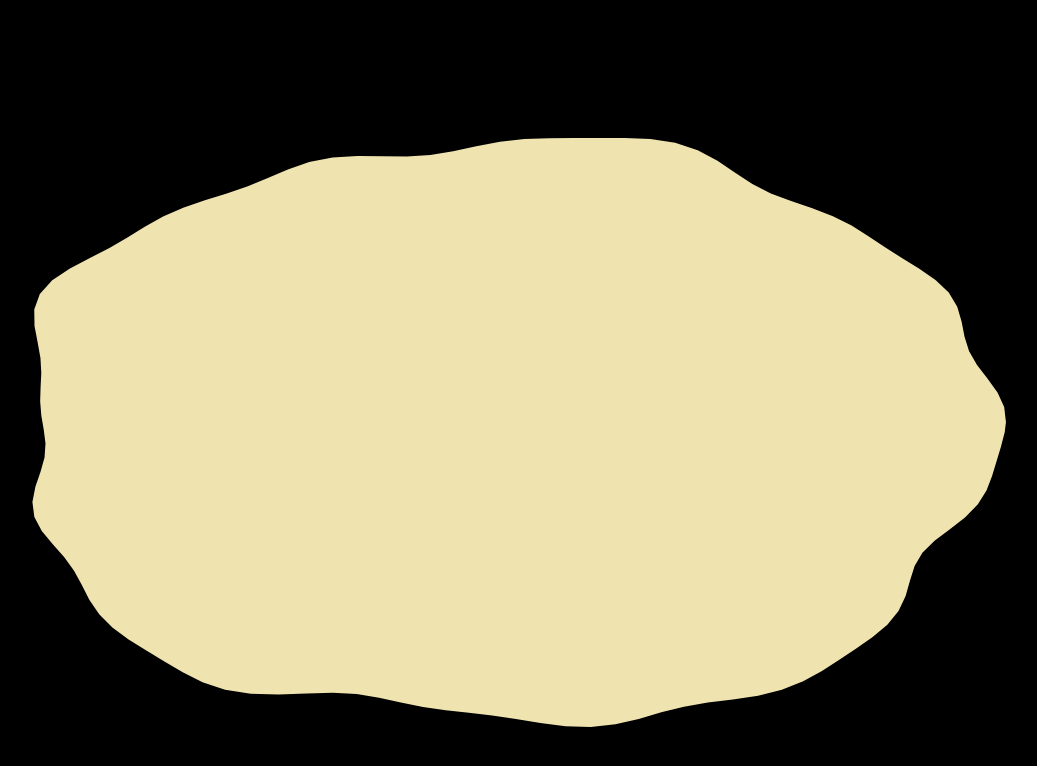
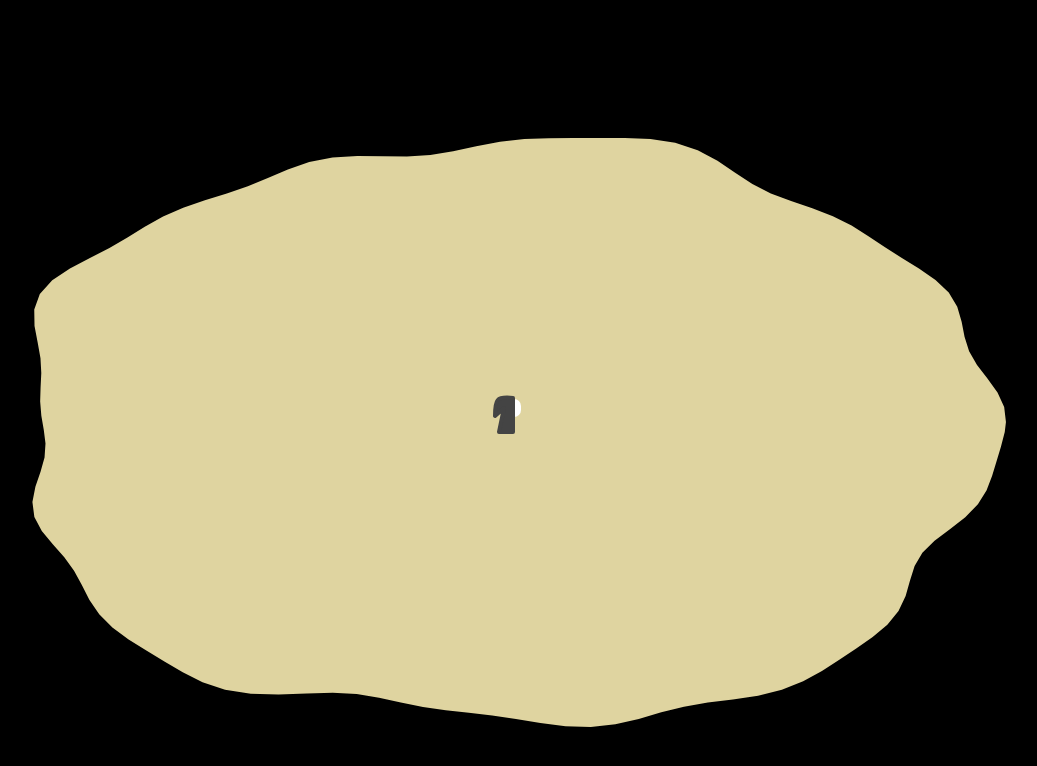
Before and after one commit to arikwex/soula-cola, a website: page index.html in a window 1280 px wide. Shown: the whole page, without its empty margins (134-1171 px from the left). Drawn offline with Linux system fonts and the light colour scheme; animation ran at ten frames a second.

Commit message:
Cute lil guy

```diff
--- a/index.html
+++ b/index.html
@@ -171,6 +171,7 @@
       return audioBuffer;
     }
     async function init() {
+      return;
       attackSound = await generate(0.2, (i) => {
         return 0.05 * saw(i / (0.3 - 220 * Math.exp(-i / 500)));
       });
@@ -429,10 +430,12 @@
   var audio_default = Audio;
 
   // src/color.js
-  var TAN = "#EFE4B0";
+  var WHITE = "#FFFFFF";
+  var GRAY = "#444444";
+  var TAN = "#DFD4A0";
 
   // src/arena.js
-  function Arena(cx, cy, dmg, color) {
+  function Arena() {
     let anim = 0;
     function render(ctx2) {
       ctx2.fillStyle = TAN;
@@ -458,9 +461,50 @@
   }
   var arena_default = Arena;
 
+  // src/grim.js
+  function Grim() {
+    let x = 0;
+    let y = 0;
+    let anim = 0;
+    function render(ctx2) {
+      retainTransform(() => {
+        ctx2.translate(x, y);
+        ctx2.fillStyle = WHITE;
+        ctx2.strokeStyle = WHITE;
+        ctx2.lineWidth = 14;
+        ctx2.beginPath();
+        ctx2.moveTo(8, -26);
+        ctx2.lineTo(8, -22);
+        ctx2.stroke();
+        ctx2.fillStyle = GRAY;
+        ctx2.strokeStyle = GRAY;
+        ctx2.lineWidth = 4;
+        ctx2.beginPath();
+        ctx2.moveTo(-7, 0);
+        ctx2.lineTo(-2, -24);
+        ctx2.lineTo(-11, -16);
+        ctx2.bezierCurveTo(-11, -32, -10, -36, 7, -34);
+        ctx2.lineTo(7, 0);
+        ctx2.closePath();
+        ctx2.fill();
+        ctx2.stroke();
+      });
+    }
+    function update(dT) {
+      anim += dT * 2;
+    }
+    return {
+      update,
+      render,
+      order: 50
+    };
+  }
+  var grim_default = Grim;
+
   // src/main.js
   function initialize() {
     add(new arena_default());
+    add(new grim_default());
     audio_default().init();
   }
   initialize();
--- a/src/arena.js
+++ b/src/arena.js
@@ -1,7 +1,7 @@
 import { retainTransform } from "./canvas";
 import { TAN } from "./color";
 
-function Arena(cx, cy, dmg, color) {
+function Arena() {
     let anim = 0;
     function render(ctx) {
         ctx.fillStyle = TAN;
--- a/src/audio.js
+++ b/src/audio.js
@@ -61,6 +61,7 @@ function Audio() {
     }
 
     async function init() {
+        return;
         // Player swipe attack sound
         attackSound = await generate(0.2, (i) => {
             return 0.05 * saw(i/(0.3-220*Math.exp(-i/500)));
--- a/src/color.js
+++ b/src/color.js
@@ -7,7 +7,7 @@
 
 export const BLACK = '#000000';
 export const WHITE = '#FFFFFF';
-export const GRAY = '#7F7F7F';
+export const GRAY = '#444444'; //'#7F7F7F';
 export const LIGHT_GRAY = '#C3C3C3';
 export const DARK_RED = '#880015';
 export const BROWN = '#B97A57';
@@ -16,7 +16,7 @@ export const PINK = '#FFAEC9';
 export const DARK_ORANGE = '#FF7F27';
 export const ORANGE = '#FFC90E';
 export const YELLOW = '#FFF200';
-export const TAN = '#EFE4B0';
+export const TAN = '#DFD4A0'; //'#EFE4B0';
 export const GREEN = '#22B14C';
 export const LIGHT_GREEN = '#B5E61D';
 export const BLUE = '#00A2E8';
--- a/src/main.js
+++ b/src/main.js
@@ -2,9 +2,11 @@ import * as bus from './bus';
 import { add } from './engine';
 import Audio from './audio';
 import Arena from './arena';
+import Grim from './grim';
 
 function initialize() {
     add(new Arena());
+    add(new Grim());
 
     Audio().init();
 }
```
Also changed, not shown: src/grim.js (added, +49 -0 lines), 1 other file.
